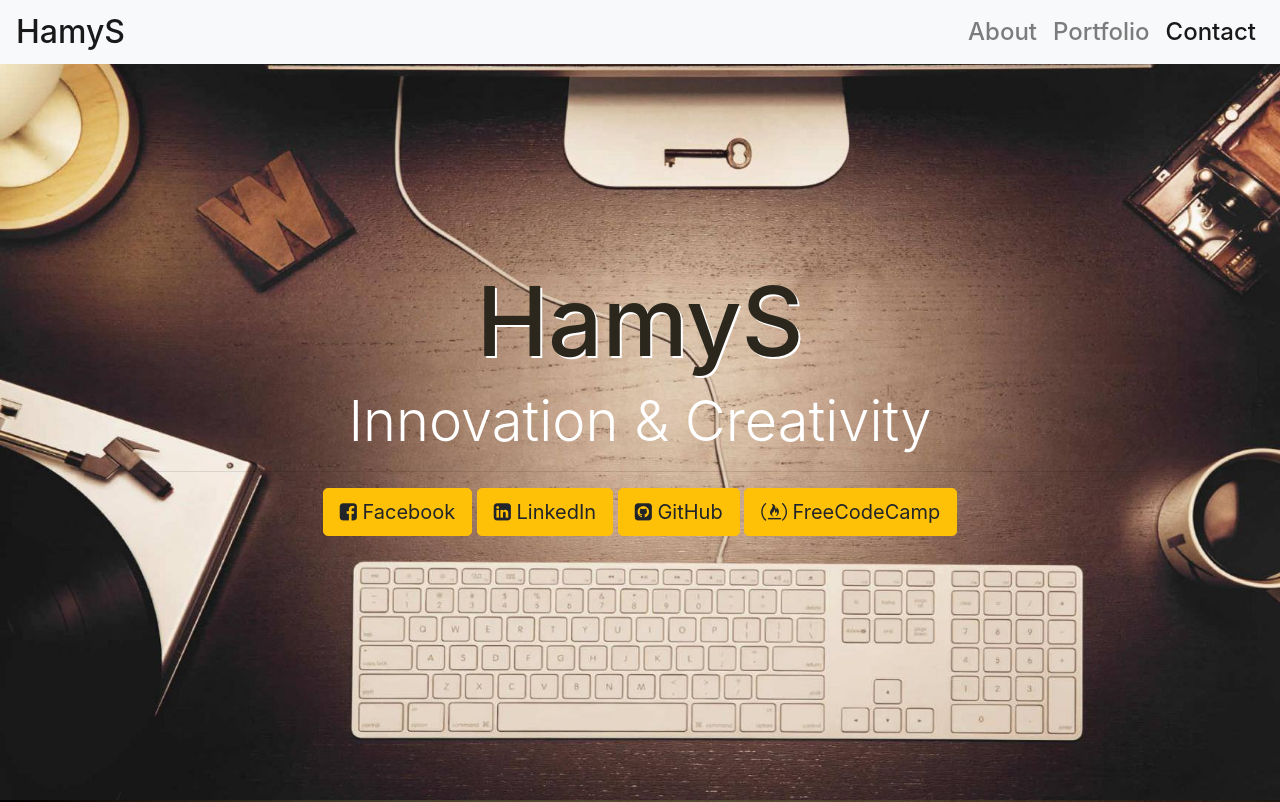
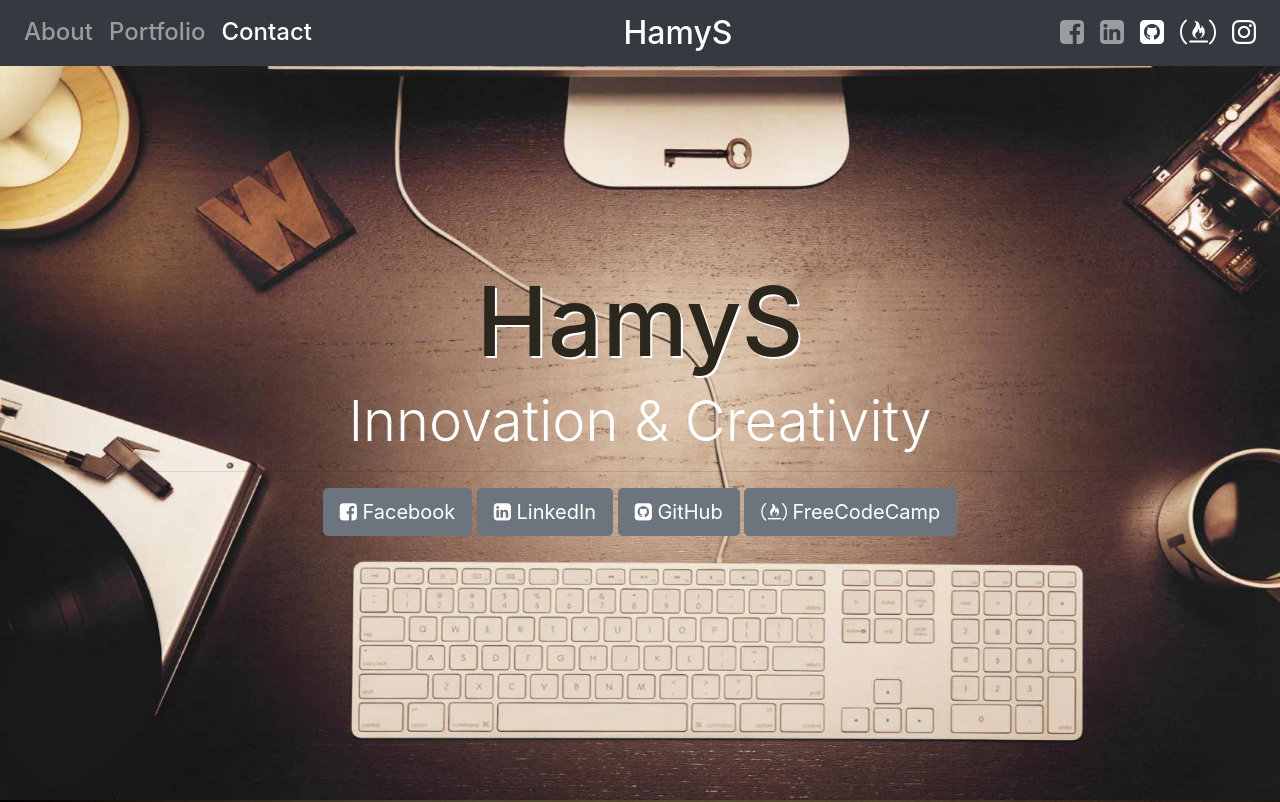
Before and after one commit to AhmadMuhamo/Portfolio-Old, a website: page index.html in a window 1280 px wide. Shown: the top 802 px of the page. Drawn offline with nearby package versions, Linux system fonts and the light colour scheme.

Commit message:
Re-styled the navbar

```diff
--- a/index.html
+++ b/index.html
@@ -8,15 +8,13 @@
       <link rel="stylesheet" href="bower_components/font-awesome/css/font-awesome.min.css">
       <link rel="stylesheet" href="css/main.css">
    </head>
-   <nav class="navbar navbar-expand-lg navbar-light bg-light fixed-top" id="navbar">
+   <nav class="navbar navbar-expand-lg navbar-dark bg-dark fixed-top" id="navbar">
       <button class="navbar-toggler navbar-toggler-right" type="button" data-toggle="collapse" data-target="#navbarSupportedContent" aria-controls="navbarSupportedContent" aria-expanded="false" aria-label="Toggle navigation">
       <span class="navbar-toggler-icon"></span>
       </button>
-      <a class="navbar-brand js-scroll-trigger" href="#home">
-         <h2 class="mb-0">HamyS</h2>
-      </a>
+
       <div class="collapse navbar-collapse" id="navbarSupportedContent" role="navigation">
-         <ul class="navbar-nav ml-auto">
+        <ul class="navbar-nav mr-auto">
            <li class="nav-item">
               <a class="nav-link js-scroll-trigger" href="#about">
                  <h4 class="mb-0">About</h4>
@@ -35,6 +33,38 @@
            </li>
         </ul>
      </div>
+     <a class="navbar-brand js-scroll-trigger" href="#home">
+        <h2 class="mb-0">HamyS</h2>
+     </a>
+      <div class="collapse navbar-collapse" id="navbarSupportedContent" role="navigation">
+         <ul class="navbar-nav ml-auto">
+            <li class="nav-item">
+                <a class="nav-link js-scroll-trigger" href="#portfolio">
+                    <h3 class="mb-0"><i class="fa fa-facebook-square" aria-hidden="true"></i></h3>
+                </a>
+            </li>
+            <li class="nav-item">
+               <a class="nav-link js-scroll-trigger" href="#portfolio">
+                  <h3 class="mb-0"><i class="fa fa-linkedin-square" aria-hidden="true"></i></h3>
+               </a>
+            </li>
+            <li class="nav-item">
+               <a class="nav-link js-scroll-trigger" href="#contact">
+                  <h3 class="mb-0"><i class="fa fa-github-square" aria-hidden="true" ></i></h3>
+               </a>
+            </li>
+            <li class="nav-item">
+                <a class="nav-link js-scroll-trigger" href="#contact">
+                   <h3 class="mb-0"><i class="fa fa-free-code-camp" aria-hidden="true"></i></h3>
+                </a>
+             </li>
+             <li class="nav-item">
+                <a class="nav-link js-scroll-trigger" href="#contact">
+                   <h3 class="mb-0"><i class="fa fa-instagram" aria-hidden="true"></i></h3>
+                </a>
+             </li>
+         </ul>
+      </div>
    </nav>
    <body>
       <section id="home" class="d-flex align-items-center">
@@ -44,18 +74,18 @@
                         <h1 class="site-title">HamyS</h1>
                         <h2 class="display-4 site-subtitle">Innovation & Creativity</h2>
                         <hr>
-                        <a href="https://www.facebook.com/AhmadMuhamo" target="_blank" class="btn btn-lg btn-warning facebook"><i class="fa fa-facebook-square" aria-hidden="true"></i> Facebook</a>
-                        <a href="https://www.linkedin.com/in/ahmad-ibrahim-51556825/" target="_blank" class="btn btn-lg btn-warning linkedin"><i class="fa fa-linkedin-square" aria-hidden="true"></i> LinkedIn</a>
-                        <a href="https://github.com/AhmadMuhamo" target="_blank" class="btn btn-lg btn-warning github"><i class="fa fa-github-square" aria-hidden="true" ></i> GitHub</a>
-                        <a href="https://www.freecodecamp.org/ahmadmuhamo" target="_blank" class="btn btn-lg btn-warning codecamp"><i class="fa fa-free-code-camp" aria-hidden="true"></i> FreeCodeCamp</a>
+                        <a href="https://www.facebook.com/AhmadMuhamo" target="_blank" class="btn btn-lg btn-secondary facebook"><i class="fa fa-facebook-square" aria-hidden="true"></i> Facebook</a>
+                        <a href="https://www.linkedin.com/in/ahmad-ibrahim-51556825/" target="_blank" class="btn btn-lg btn-secondary linkedin"><i class="fa fa-linkedin-square" aria-hidden="true"></i> LinkedIn</a>
+                        <a href="https://github.com/AhmadMuhamo" target="_blank" class="btn btn-lg btn-secondary github"><i class="fa fa-github-square" aria-hidden="true" ></i> GitHub</a>
+                        <a href="https://www.freecodecamp.org/ahmadmuhamo" target="_blank" class="btn btn-lg btn-secondary codecamp"><i class="fa fa-free-code-camp" aria-hidden="true"></i> FreeCodeCamp</a>
                 </div>
             </div>
         </div>
       </section>
-      <section id="about" class="d-flex align-items-center justify-content-center">
+      <section id="about" class="d-flex align-items-center">
         <div class="container">
             <div class="row">
-         <div class="col-11 col-md-6 mx-auto mx-md-auto">
+                <div class="col ml-5">
                     <ul class="list-group">
                         <li><span>I'm a self-learner Software Engineer, working and living in Egypt.</span></li>
                         <li><span>Currently,</span> working for a medium-sized company specialized in Cloud Computing Solutions and Software Development.</li>
@@ -68,16 +98,17 @@
                         </li>
                     </ul>
                 </div>
-         <div class="col-11 col-md-4 ml-5 mx-md-auto text-center">
+                <div class="col ml-5 text-center">
                         <img class="img-responsive" src="https://media.licdn.com/mpr/mpr/shrinknp_400_400/AAEAAQAAAAAAAA2YAAAAJDk5YTQ4MjQzLWZkOWMtNDQ1Zi1iODE0LTUyMTg3ZTc1Y2EwNA.jpg" alt="Personal Photo">
                         <h3>Ahmad Ibrahim</h3>
                 </div>
             </div>
         </div>
       </section>
-      <section id="portfolio">
+      <section id="portfolio" class="d-flex align-items-center">
          <div class="container text-center">
                 <h2>Some of my recent work</h2>
+                <br>
          <div class="row">
          <div class="col">
             <a href="https://github.com/AhmadMuhamo/Portfolio" class="js-scroll-trigger">
--- a/scss/main.scss
+++ b/scss/main.scss
@@ -22,6 +22,8 @@
   background :$about-bg;
   background-size:cover;
   height:$default-height;
+  color:#000;
+  font-size:120%;
 img {
   width:60%;
   border : {
@@ -39,7 +41,6 @@
     font-weight:bold;
     font-style:oblique;
   }
-  color:#000;
 }
 #portfolio {
   overflow:auto;
```
Also changed, not shown: css/main.css, 1 other file. Lines whose indentation alone changed are shown as unchanged.
